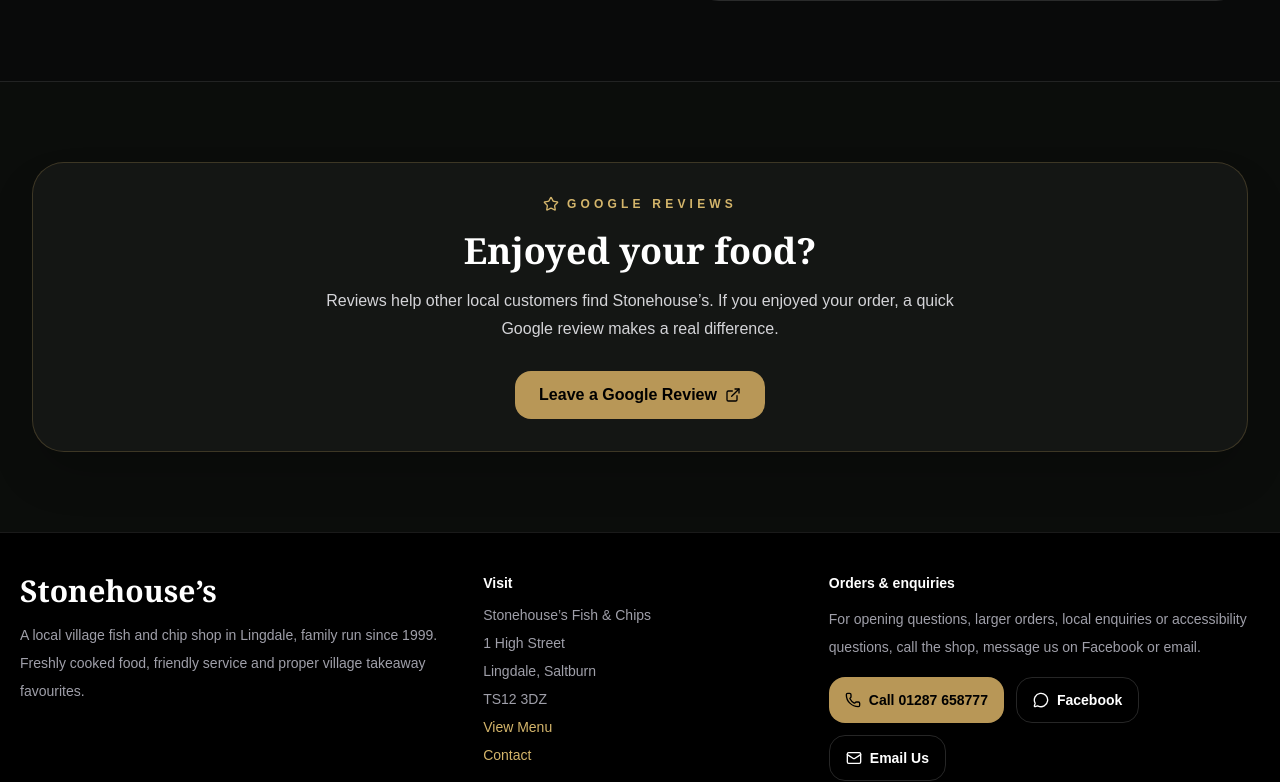
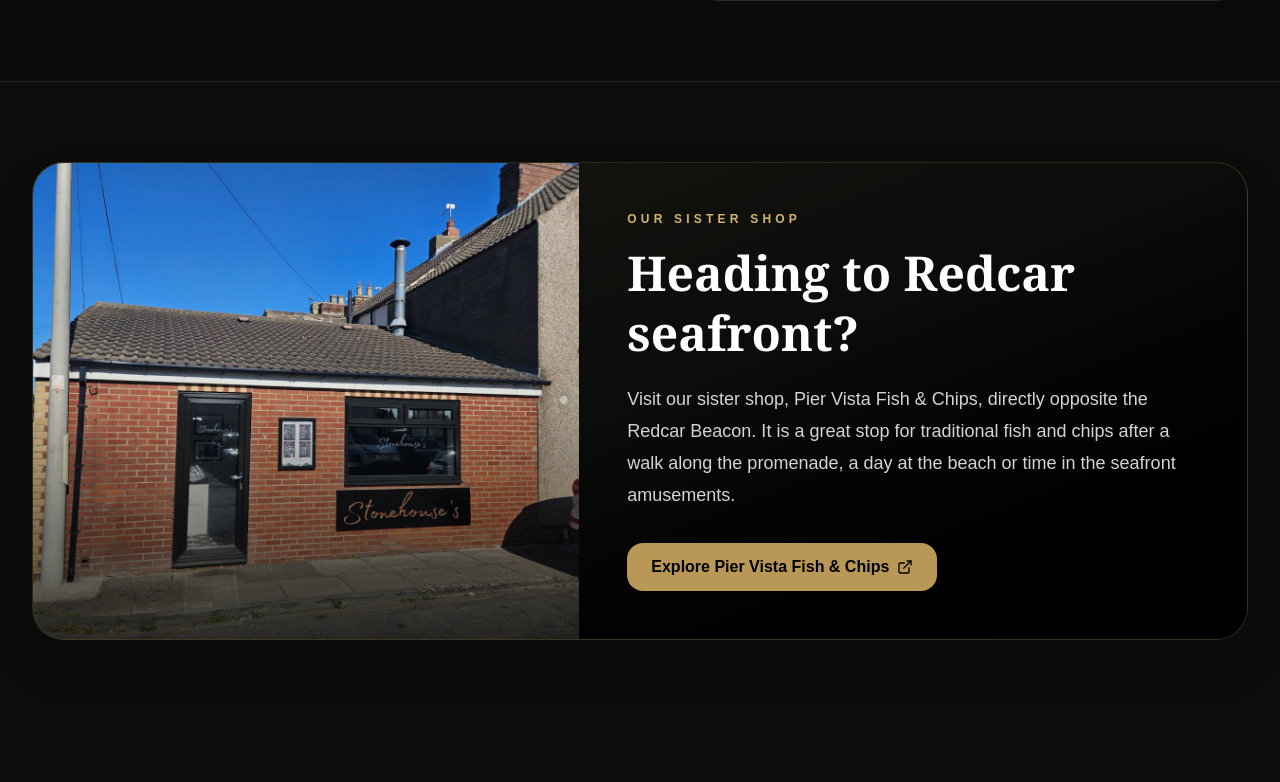
Before and after one commit to warrenspringgay-dotcom/stonehouse-s, a Next.js app: page / in a window 1280 px wide. Shown: the part 6619-7401 px from the top of the page. Built offline with nearby package versions, Linux system fonts and the light colour scheme.

Commit message:
nav fixes

```diff
--- a/src/app/page.tsx
+++ b/src/app/page.tsx
@@ -20,7 +20,7 @@
 import SiteFooter from "@/components/SiteFooter";
 
 const BUSINESS_NAME = "Stonehouse’s Fish & Chips";
-const SITE_URL = "https://www.stonehousesfishandchips.co.uk";
+const SITE_URL = "https://www.stonehouseschipshop.co.uk";
 const BUSINESS_EMAIL = "info@fishandchipsredcar.co.uk";
 const PHONE_DISPLAY = "01287 658777";
 const PHONE_HREF = "tel:+441287658777";
@@ -28,6 +28,7 @@
 const GOOGLE_REVIEW_URL = "https://g.page/r/CXD-f1GqG3NPEBM/review";
 const GOOGLE_MAPS_URL =
   "https://www.google.com/maps/search/?api=1&query=Stonehouse%27s%20Fish%20and%20Chips%2C%201%20High%20Street%2C%20Lingdale%2C%20Saltburn%2C%20TS12%203DZ";
+const PIER_VISTA_URL = "https://www.fishandchipsredcar.co.uk";
 
 const galleryImages = [
   {
@@ -201,6 +202,7 @@
       <GallerySection />
       <VisitSection />
       <ContactSection />
+      <SisterShopSection />
       <ReviewSection />
       <SiteFooter />
     </main>
@@ -600,6 +602,50 @@
   );
 }
 
+function SisterShopSection() {
+  return (
+    <section className="mx-auto max-w-7xl px-5 py-20 md:px-8">
+      <div className="overflow-hidden rounded-[2rem] border border-[#b89757]/25 bg-gradient-to-br from-[#b89757]/10 via-[#0b0d0b] to-black shadow-2xl">
+        <div className="grid gap-0 lg:grid-cols-[0.9fr_1.1fr]">
+          <div className="relative min-h-[320px]">
+            <Image
+              src="/images/stonehouses-shop-front.jpg"
+              alt="Stonehouse’s Fish and Chips in Lingdale"
+              fill
+              className="object-cover"
+            />
+            <div className="absolute inset-0 bg-gradient-to-t from-black/70 via-black/10 to-transparent" />
+          </div>
+
+          <div className="p-8 md:p-12">
+            <p className="text-xs font-black uppercase tracking-[0.35em] text-[#d4b56b]">
+              Our Sister Shop
+            </p>
+            <h2 className="mt-4 font-serif text-4xl font-black leading-tight md:text-5xl">
+              Heading to Redcar seafront?
+            </h2>
+            <p className="mt-5 max-w-2xl text-lg leading-8 text-zinc-300">
+              Visit our sister shop, Pier Vista Fish &amp; Chips, directly opposite
+              the Redcar Beacon. It is a great stop for traditional fish and chips
+              after a walk along the promenade, a day at the beach or time in the
+              seafront amusements.
+            </p>
+            <a
+              href={PIER_VISTA_URL}
+              target="_blank"
+              rel="noopener noreferrer"
+              className="mt-8 inline-flex items-center gap-2 rounded-2xl bg-[#b89757] px-6 py-3 font-black text-black transition hover:bg-[#d4b56b]"
+            >
+              Explore Pier Vista Fish &amp; Chips
+              <ExternalLink className="h-4 w-4" />
+            </a>
+          </div>
+        </div>
+      </div>
+    </section>
+  );
+}
+
 function ReviewSection() {
   return (
     <section id="reviews" className="mx-auto max-w-7xl px-5 py-20 md:px-8">
```
